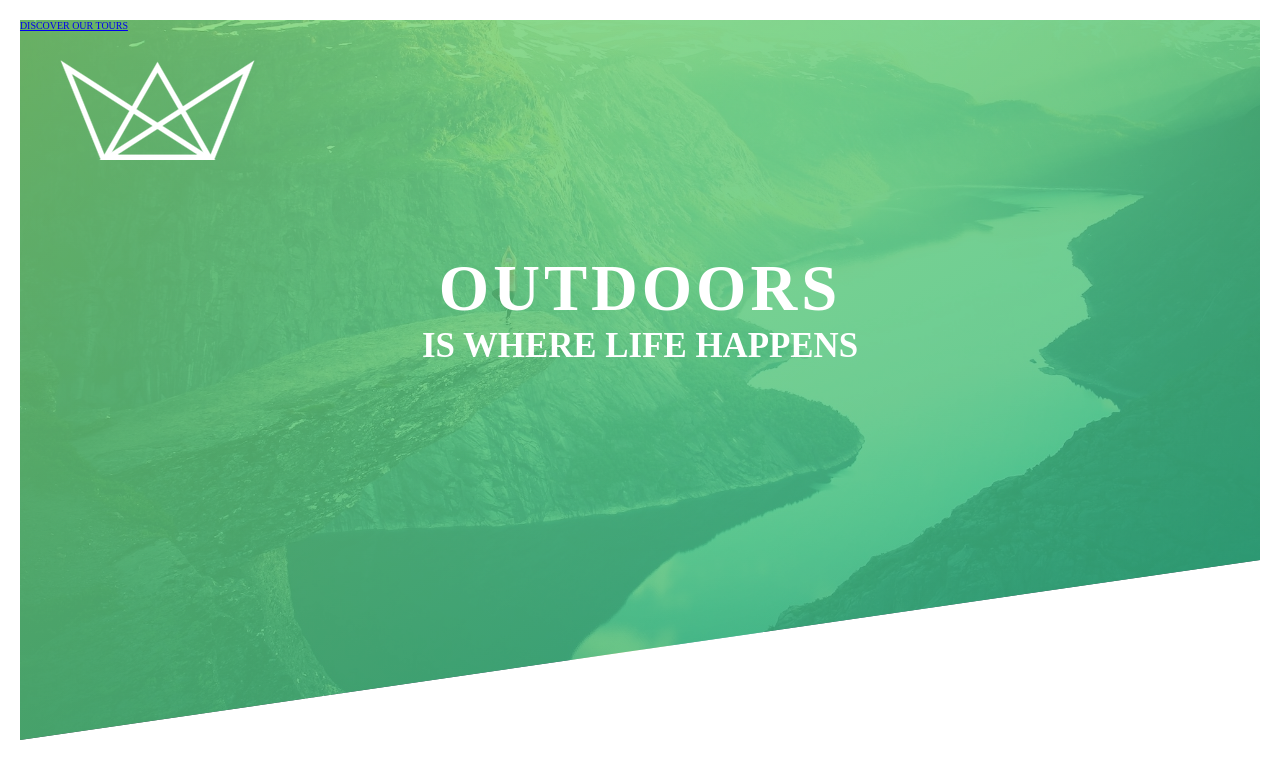
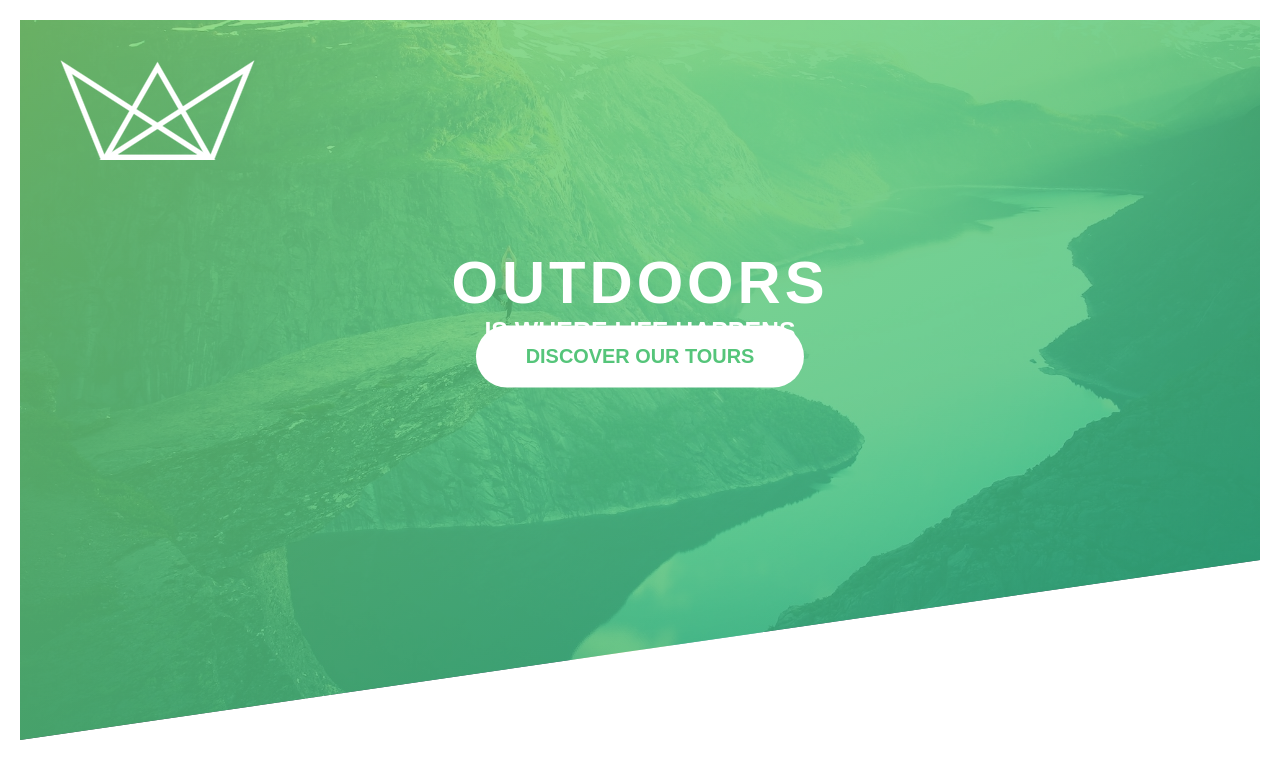
Before and after one commit to Samzei/Natours, a website: page index.html in a window 1280 px wide. Drawn offline with Linux system fonts and the light colour scheme.

Commit message:
adding button to hero page

```diff
--- a/index.html
+++ b/index.html
@@ -19,10 +19,12 @@
                     <h1 class="header__heading">
                         <span class="header__heading--main">Outdoors</span>
                         <span class="header__heading--sub">is where life happens</span>
+
+                        <a href="#" class="btn btn--white btn--animated">Discover our tours</a>
                     </h1>
                 </div>
 
-                <a href="#" class="btn btn--white btn--animated">Discover our tours</a>
+
             </header>
         </body>
 </html>
--- a/sass/base/_typography.scss
+++ b/sass/base/_typography.scss
@@ -3,6 +3,7 @@ body {
 }
 
 .header {
+    font-family: Arial, Helvetica, sans-serif;
     text-transform: uppercase;
     color: white;
 
@@ -13,16 +14,16 @@ body {
 
         &--main {
             display: inline-block;
-            font-size: 6.5rem;
+            font-size: 6rem;
             width: 100%;
             letter-spacing: .4rem;
         }
 
         &--sub {
             display: inline-block;
-            font-size: 3.5rem;
+            font-size: 2.5rem;
             width: 100%;
-            letter-spacing: .4remn;
+            letter-spacing: .2remn;
         }
 
     }
--- /dev/null
+++ b/sass/components/_btn.scss
@@ -0,0 +1,15 @@
+.btn {
+    text-transform: uppercase;
+    text-decoration: none;
+    font-size: 1.2rem;
+
+    &--white {
+        color: $nature;
+        background-color: $milk;
+        border-radius: 5rem;
+        padding: 2rem 5rem;
+        font-size: 2rem;
+        margin: 0 auto;
+        margin-top: 10rem;
+    }
+}
--- a/sass/layouts/_header.scss
+++ b/sass/layouts/_header.scss
@@ -13,7 +13,7 @@
     }
 
     &___logo {
-        width: 3.5rem;
+        width: 3rem;
 
     }
 }
--- a/sass/main.scss
+++ b/sass/main.scss
@@ -11,6 +11,7 @@
 
 
 //Components
+@import "components/btn.scss";
 
 
 //layouts
```
Also changed, not shown: package.json (+6 -6 lines), css/style.css, 1 other file.
